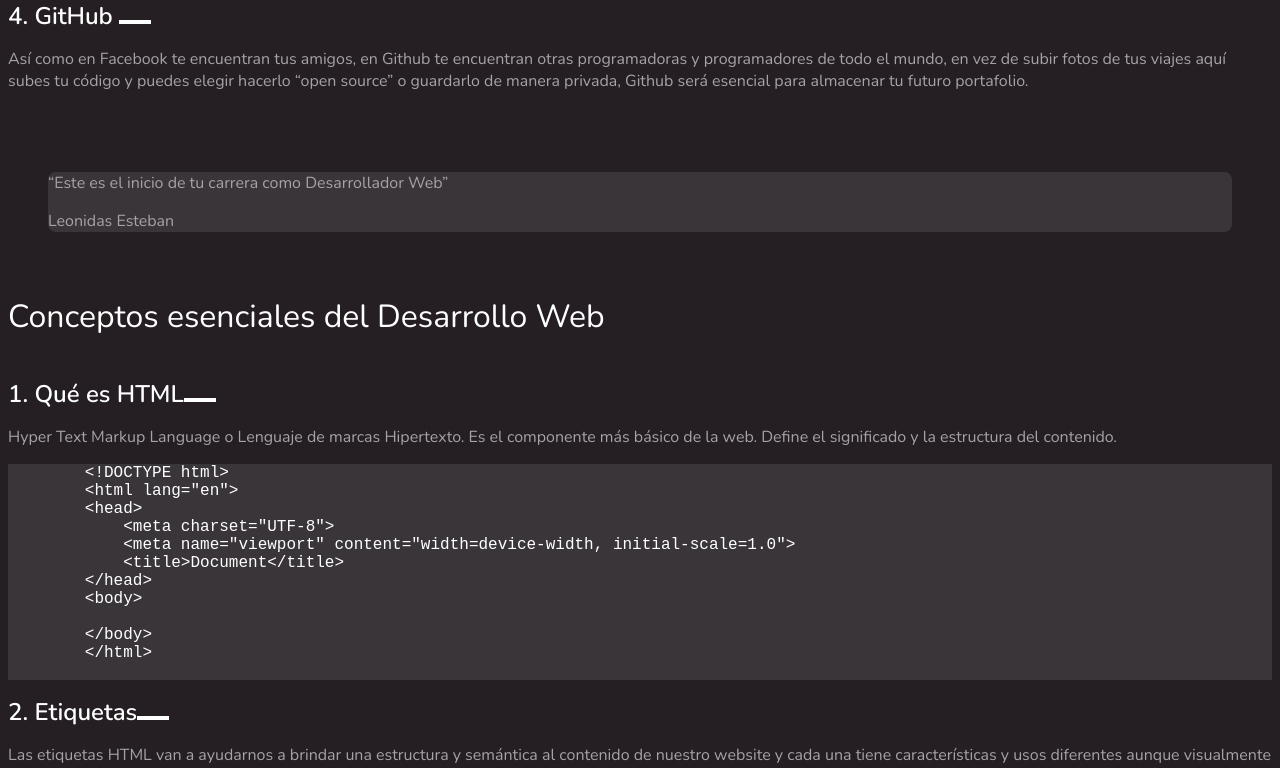
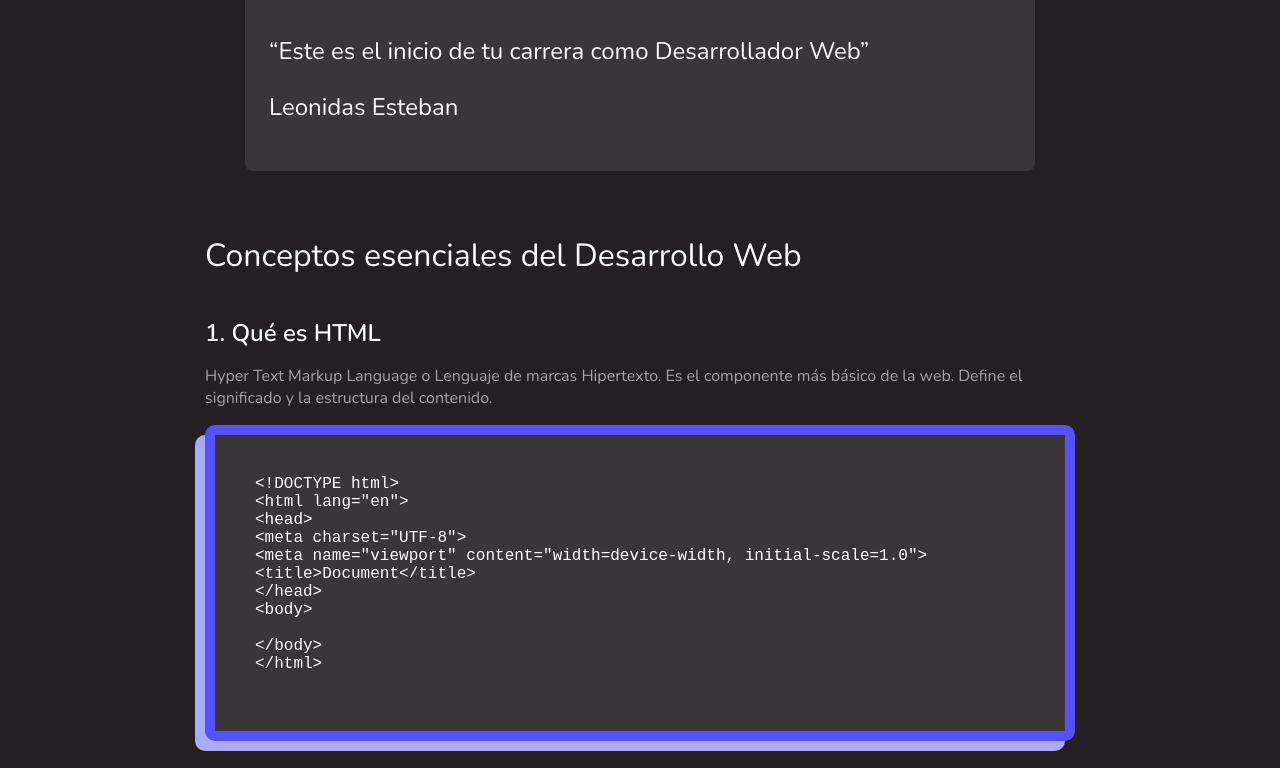
Before and after one commit to antoosor/curso-esencial-html-css, a plain HTML site: page index.html in a window 1280 px wide. Shown: the part 1696-2464 px from the top of the page. Drawn offline with nearby package versions, Linux system fonts and the light colour scheme.

Commit message:
Fin den proyecto con valores logicos

```diff
--- a/css/styles-logical.css
+++ b/css/styles-logical.css
@@ -41,12 +41,27 @@ background: #251F24;
 a{
 color:var(--white)
 }
+.header{
+    position: sticky;
+    inset-block-start: 0;
+    inset-block-start:-46px ;
+
+}
+.header-content{
+    position: relative;
+    inset-block-start: 65px;
+}
 header{
     font-size: 14px;
     color:var(--white);
+    position:  absolute;
+
+    inset-inline-start: -208px;
+    inline-size:188px ;
 }
 header li{
     color: var(--white20);
+    margin-block-end: 16px;
 }
 header a {
     color: var(--white20);
@@ -85,7 +100,16 @@ hr{
 }
 pre{
 background: var(--white10);
-    ;
+padding: 40px;
+overflow: auto;
+border-radius: 8px;
+border:  10px solid #5551ff;
+box-shadow: -10px 10px 0 0 #ABAAf6;
+margin-block-end: 30px;
+border-start-start-radius: 10px;
+border-start-end-radius: 10px;
+border-end-start-radius: 10px;
+border-end-end-radius: 10px;
 }
 p{
     color: var(--white20);
@@ -101,6 +125,7 @@ p{
 .section-content img{
     margin-block-start:40px;
     display: block;
+    max-inline-size: 100%;
 }
 .section-content{
     counter-reset: titleList;
@@ -111,20 +136,44 @@ p{
 .section-content h3::before{
 content:counter(titlelist,decimal)". ";
     }
-.section-content h3::after{
+/*.section-content h3::after{
 content: "";
 width: 32px;
 height: 4px;
 background: var(--white);
 display: inline-block;
 
-}
+}*/
 blockquote{
     margin-block-start: 80px;
     margin-block-end: 63px;
     background: var(--white10);
     border-radius: 8px;
+    padding-inline-start: 24px;
+    padding-inline-end: 24px;
+    padding-block-start:24px;
+    padding-block-end: 24px;
+    line-height: 32px;
+    font-size:24px;
+
+}
+blockquote p {
+    color: var(--white);
 }
 .main hr{
     display: none;
+
 }
+.main{
+
+}
+.wrapper{
+
+    max-inline-size: 902px;
+    margin: auto;
+
+}
+.main-content{
+  padding-inline: 16px;
+
+}
```
Also changed, not shown: index.html (+0 -1 lines).
